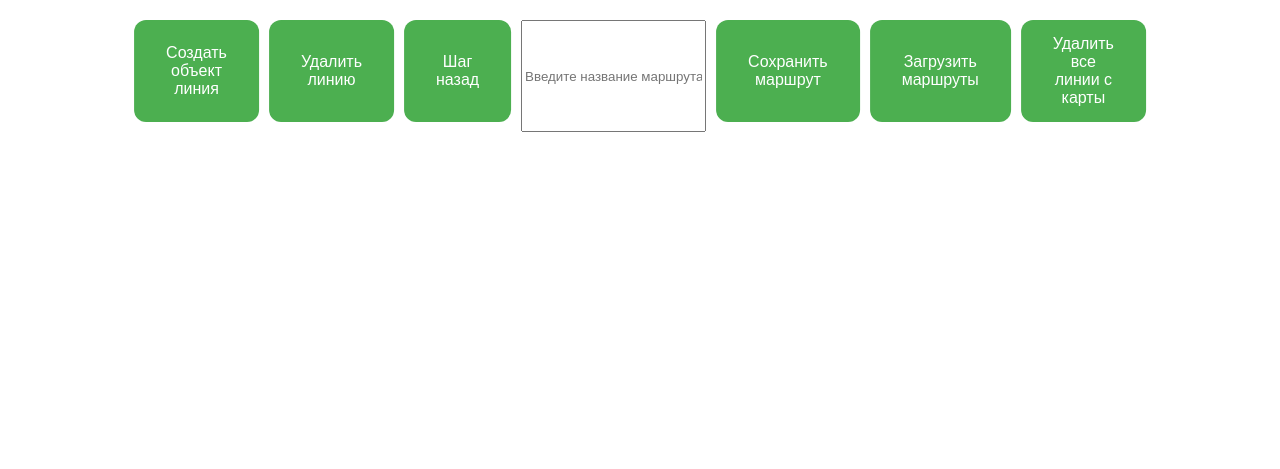
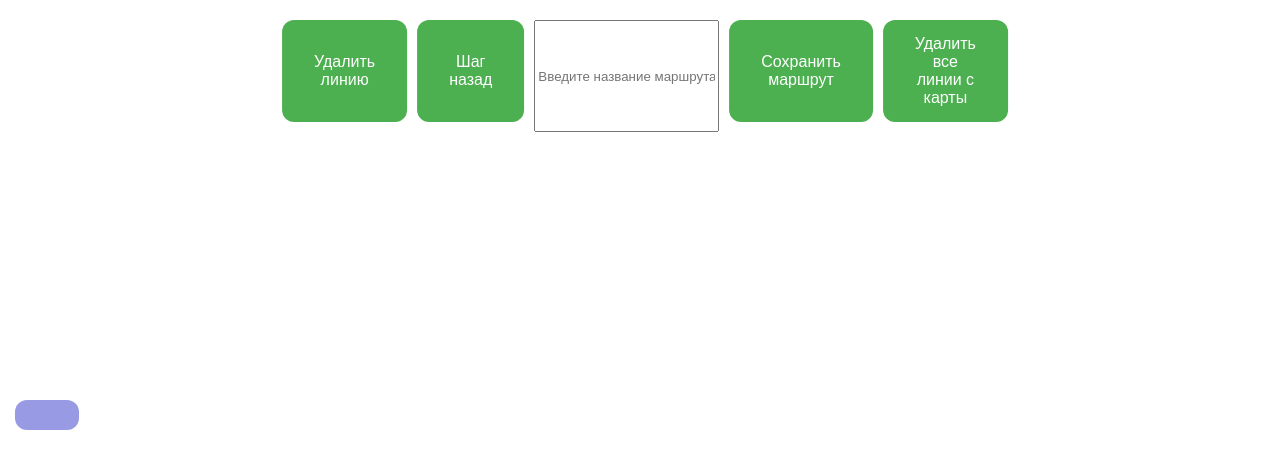
Before and after one commit to Besrezen/RUSA, a Django app: page / in a window 1280 px wide. Shown: the top 469 px of the page. Run offline with Django 4.2, Linux system fonts and the light colour scheme.

Commit message:
more UI for constructor, road list

```diff
--- a/Rusa/Constructor/templates/map.html
+++ b/Rusa/Constructor/templates/map.html
@@ -41,6 +41,36 @@
         #buttonContainer button:hover {
             background-color: #45a049; /* Изменяет цвет фона при наведении */
         }
+
+        #routesContainer {
+            position: absolute; /* Позиционирует контейнер кнопок абсолютно */
+            top: 400px; /* Отступ сверху */
+            left: 15px; /* Отступ слева */
+            display: flex;
+            flex-direction: column;
+            z-index: 1; /* Помещает кнопки поверх карты */
+            gap: 10px;
+            background-color: rgb(153, 154, 228);
+            padding: 15px 32px;
+            border-radius: 12px;
+        }
+
+        #routesContainer button {
+            display: block; /* Размещает каждую кнопку на новой строке */
+            margin-bottom: 10px; /* Добавляет отступ между кнопками */
+            background-color: #4CAF50; /* Зеленый фон */
+            color: white; /* Белый текст */
+            padding: 15px 32px; /* Отступы внутри кнопки */
+            text-align: center; /* Выравнивание текста по центру */
+            text-decoration: none; /* Убирает подчеркивание */
+            font-size: 16px; /* Размер шрифта */
+            cursor: pointer; /* Делает курсор руки при наведении */
+            border: none; /* Убирает границу */
+        }
+
+        #routesContainer button:hover {
+            background-color: #45a049; /* Изменяет цвет фона при наведении */
+        }
     </style>
     <script src="https://api-maps.yandex.ru/2.1/?apikey=403f644f-4840-426e-b2df-bea42d662d87&lang=ru_RU" type="text/javascript"></script>
 </head>
@@ -48,15 +78,14 @@
     <div id="map">
         <div id="buttonContainer">
             <div id="coordinates"></div>
-            <button id="createLineButton">Создать объект линия</button>
             <button id="deleteButton">Удалить линию</button>
             <button id="backButton">Шаг назад</button>
             <input type="text" id="lineName" placeholder="Введите название маршрута">
             <button id="saveLineButton">Сохранить маршрут</button>
-            <button id="getAllLinesButton">Загрузить маршруты</button>
             <button id="removeAllLinesButton">Удалить все линии с карты</button>
-            <div id="routesContainer"></div>
         </div>
+        <div id="routesContainer"></div>
+
 
     </div>
     <script>
@@ -80,35 +109,10 @@
                 maxZoom: 15
             });
 
-            var customIconImage = "{% static 'img/rusa.png' %}";
-           var myPlacemark = new ymaps.Placemark(
-                [55.703697, 36.192678],
-                {
-                    balloonContent: 'Руза'
-                },
-                {
-                    iconLayout: 'default#image',
-                    iconImageHref: customIconImage,
-                    iconImageSize: [30, 30] // Размеры изображения
-                }
-            );
+            var lineCoordinates = [];
 
-            myMap.geoObjects.add(myPlacemark);
-
-            var lineCoordinates = [];
-            var myPolyline = new ymaps.Polyline([], {}, {
-                strokeColor: "#0000FF", // цвет линии
-                strokeWidth: 4, // ширина линии
-                strokeOpacity: 0.5 // прозрачность линии
-            });
-            myMap.geoObjects.add(myPolyline);
-
-            myMap.events.add('click', function (e) {
-                var coords = e.get('coords');
-                document.getElementById('coordinates').innerText = 'Широта: ' + coords[0].toFixed(6) + ', Долгота: ' + coords[1].toFixed(6);
-                lineCoordinates.push(coords);
-                myPolyline.geometry.setCoordinates(lineCoordinates);
-            });
+            putRusaIcon(myMap);
+            defineLine(myMap, lineCoordinates);
 
 
             document.getElementById('deleteButton').addEventListener('click', function () {
@@ -139,26 +143,6 @@
                 myPolyline.geometry.setCoordinates(lineCoordinates);
             });
 
-            document.getElementById('getAllLinesButton').addEventListener('click', function () {
-                var xhr = new XMLHttpRequest();
-                xhr.open("GET", "/get_lines/", true);
-                xhr.onload = function () {
-                    var lines = JSON.parse(this.responseText);
-                    //console.log(lines);
-                    for (var i = 0; i < lines.length; i++) {
-                        var lineCoordinates = JSON.parse(lines[i]);
-                       // console.log(lineCoordinates);
-                        var myPolyline = new ymaps.Polyline(lineCoordinates, {}, {
-                            strokeColor: "#0000FF", // цвет линии
-                            strokeWidth: 4, // ширина линии
-                            strokeOpacity: 0.5 // прозрачность линии
-                        });
-                        myMap.geoObjects.add(myPolyline);
-                    }
-                };
-                xhr.send();
-            });
-
             document.getElementById('removeAllLinesButton').addEventListener('click', function () {
                 for (var i = myMap.geoObjects.getLength() - 1; i >= 0; i--) {
                     var geoObject = myMap.geoObjects.get(i);
@@ -177,42 +161,75 @@
                 var routes = JSON.parse(data);
                 console.log(routes);
                 for (var i = 0; i < routes.length; i++) {
-                    console.log(routes[i]);
+                    //console.log(routes[i]);
                     var routeButton = document.createElement('button');
                     routeButton.textContent = routes[i].fields.name;
-                    routeButton.addEventListener('click', function () {
-                        console.log(routes[i].fields.coordinates);
-                        return function() {
-                            loadRoute(routes[i].fields.coordinates);
-                        }
-                    });
+                    var currentRoute = routes[i]; // создаем локальную копию текущего маршрута
+                    (function(route) {
+                        routeButton.addEventListener('click', function () {
+                            console.log(route.fields.name);
+                            getRoute(myMap, route.fields.coordinates);
+                        });
+                    })(routes[i]);
                     routesContainer.appendChild(routeButton);
                 }
             };
             xhr.send();
-
-            // const el = document.createElement('img');
-            // el.className = 'my-marker';
-            // el.src = '{% static "img/rusa.png" %}';
-            // el.onclick = () => map.update({location: {center: [37.623082, 55.75254], zoom: 9, duration: 400}});
-            // map.addChild(new YMapMarker({coordinates: [37.623082, 55.75254], zoom: 9}.center, el));
         }
 
-        function loadRoute(myMap, coordinates) {
-            // for (var i = myMap.geoObjects.getLength() - 1; i >= 0; i--) {
-            //         var geoObject = myMap.geoObjects.get(i);
-            //         if (geoObject instanceof ymaps.Polyline) {
-            //             myMap.geoObjects.remove(geoObject);
-            //         }
-            // }
+        function putRusaIcon(myMap) {
+            var customIconImage = "{% static 'img/rusa.png' %}";
+            var myPlacemark = new ymaps.Placemark(
+                [55.703697, 36.192678],
+                {
+                    balloonContent: 'Руза'
+                },
+                {
+                    iconLayout: 'default#image',
+                    iconImageHref: customIconImage,
+                    iconImageSize: [30, 30] // Размеры изображения
+                }
+            );
+
+            myMap.geoObjects.add(myPlacemark);
+        }
+
+        function defineLine(myMap, lineCoordinates) {
+            var myPolyline = new ymaps.Polyline([], {}, {
+                strokeColor: "#0000FF", // цвет линии
+                strokeWidth: 4, // ширина линии
+                strokeOpacity: 0.5 // прозрачность линии
+            });
+            myMap.geoObjects.add(myPolyline);
+
+            myMap.events.add('click', function (e) {
+                var coords = e.get('coords');
+                document.getElementById('coordinates').innerText = 'Широта: ' + coords[0].toFixed(6) + ', Долгота: ' + coords[1].toFixed(6);
+                lineCoordinates.push(coords);
+                myPolyline.geometry.setCoordinates(lineCoordinates);
+            });
+
+        }
+
+        function saveLine(myMap, coordinates) {
             var lineCoordinates = JSON.parse(coordinates);
             var myPolyline = new ymaps.Polyline(lineCoordinates, {}, {
                 strokeColor: "#0000FF", // цвет линии
                 strokeWidth: 4, // ширина линии
                 strokeOpacity: 0.5 // прозрачность линии
-        });
-        myMap.geoObjects.add(myPolyline);
-}
+            });
+            myMap.geoObjects.add(myPolyline);
+        }
+
+        function getRoute(myMap, coordinates) {
+            var lineCoordinates = JSON.parse(coordinates);
+            var myPolyline = new ymaps.Polyline(lineCoordinates, {}, {
+                strokeColor: "#0000FF", // цвет линии
+                strokeWidth: 4, // ширина линии
+                strokeOpacity: 0.5 // прозрачность линии
+            });
+            myMap.geoObjects.add(myPolyline);
+        }
     </script>
 
 </body>
```
Also changed, not shown: Rusa/db.sqlite3, 1 other file.
